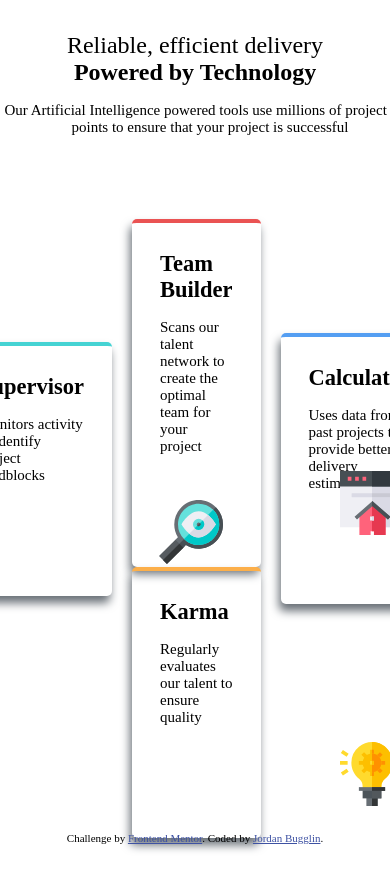
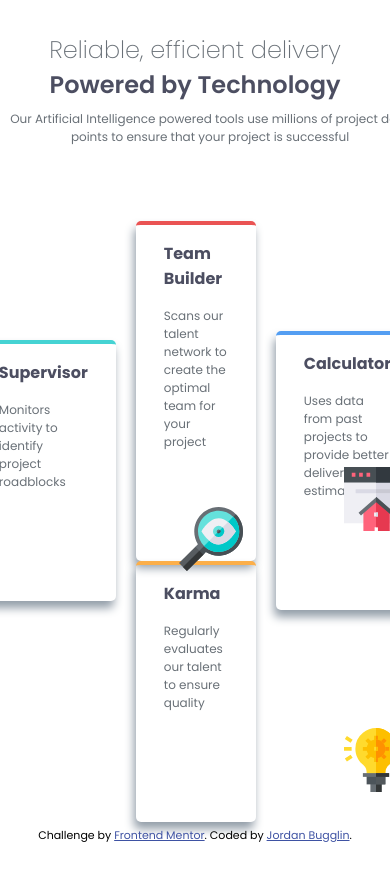
Before and after one commit to Jbugglin/4-card-feature, a plain HTML site: page index.html in a window 390 px wide. Shown: the top 876 px of the page. Drawn offline with Linux system fonts and the light colour scheme.

Commit message:
Update - desktop viewport
I'm pretty happy with how I have the desktop viewport looking. Usually I focus on developing mobile-first, but with how the cards are oriented on the body, I wanted to nail down that layout first, then amend the mobile.

```diff
--- a/index.html
+++ b/index.html
@@ -5,6 +5,10 @@
   <meta name="viewport" content="width=device-width, initial-scale=1.0"> <!-- displays site properly based on user's device -->
 
   <link rel="icon" type="image/png" sizes="32x32" href="./images/favicon-32x32.png">
+
+    <link rel="preconnect" href="https://fonts.googleapis.com">
+    <link rel="preconnect" href="https://fonts.gstatic.com" crossorigin>
+    <link href="https://fonts.googleapis.com/css2?family=Poppins:ital,wght@0,100;0,200;0,300;0,400;0,500;0,600;0,700;0,800;0,900;1,100;1,200;1,300;1,400;1,500;1,600;1,700;1,800;1,900&display=swap" rel="stylesheet">
 
   <link rel="stylesheet" href="style.css">
 
--- a/style.css
+++ b/style.css
@@ -8,6 +8,7 @@
     /* Neutral Colors */
     --grey-500: hsl(234, 12%, 34%);
     --grey-400: hsl(212, 6%, 44%);
+    --shadow-grey: hsl(210, 11%, 62%);
     --white: hsl(0, 0%, 100%);
 
     /* Font Variables */
@@ -16,7 +17,8 @@
     --font-weight-m: 400;
     --font-weight-l: 600;
     --h1-font-size: 24px;
-    --p-font-size: 15px;
+    --h2-font-size: 16px;
+    --p-font-size: 12px;
 }
 
 
@@ -37,6 +39,7 @@ body {
 
 body {
     font-size: var(--body-copy-fs);
+    font-family: "Poppins", sans-serif;
 }
 
 main {
@@ -45,12 +48,37 @@ main {
     padding: 1rem;
 }
 
+header span {
+    font-weight: var(--font-weight-s);
+    color: var(--grey-400);
+}
+
+header h1 {
+    font-weight: var(--font-weight-l);
+    color: var(--grey-500);
+}
+
+header p {
+    font-weight: var(--font-weight-m);
+    color: var(--grey-400);
+}
+
 .card {
     width: 100%;
     height: fit-content;
     border-radius: 5px;
-    padding: 1.75rem;
-    box-shadow: -2px 7px 10px var(--grey-400);
+    padding: 1rem 1.75rem 1.5rem;
+    box-shadow: -2px 7px 10px var(--shadow-grey);
+}
+
+.card h2 {
+    color: var(--grey-500);
+    font-size: var(--h2-font-size);
+}
+
+.card p {
+    font-size: var(--p-font-size);
+    color: var(--grey-400);
 }
 
 .card img {
@@ -106,7 +134,7 @@ footer {
 
     header p {
         text-align: center;
-        margin: 1rem auto;
+        margin: 0.5rem auto;
         width: 420px;
         font-size: var(--p-font-size);
     }
```
